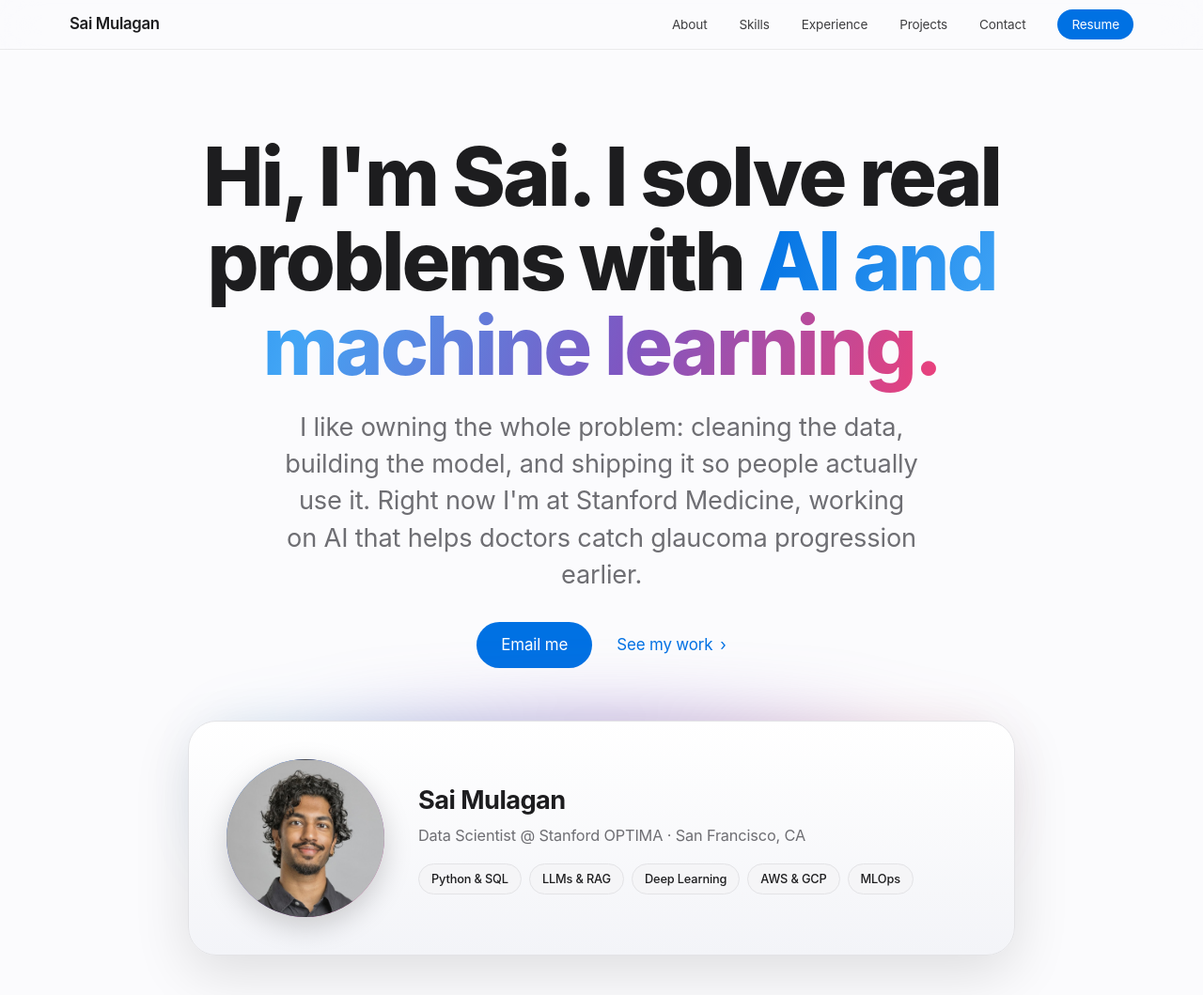
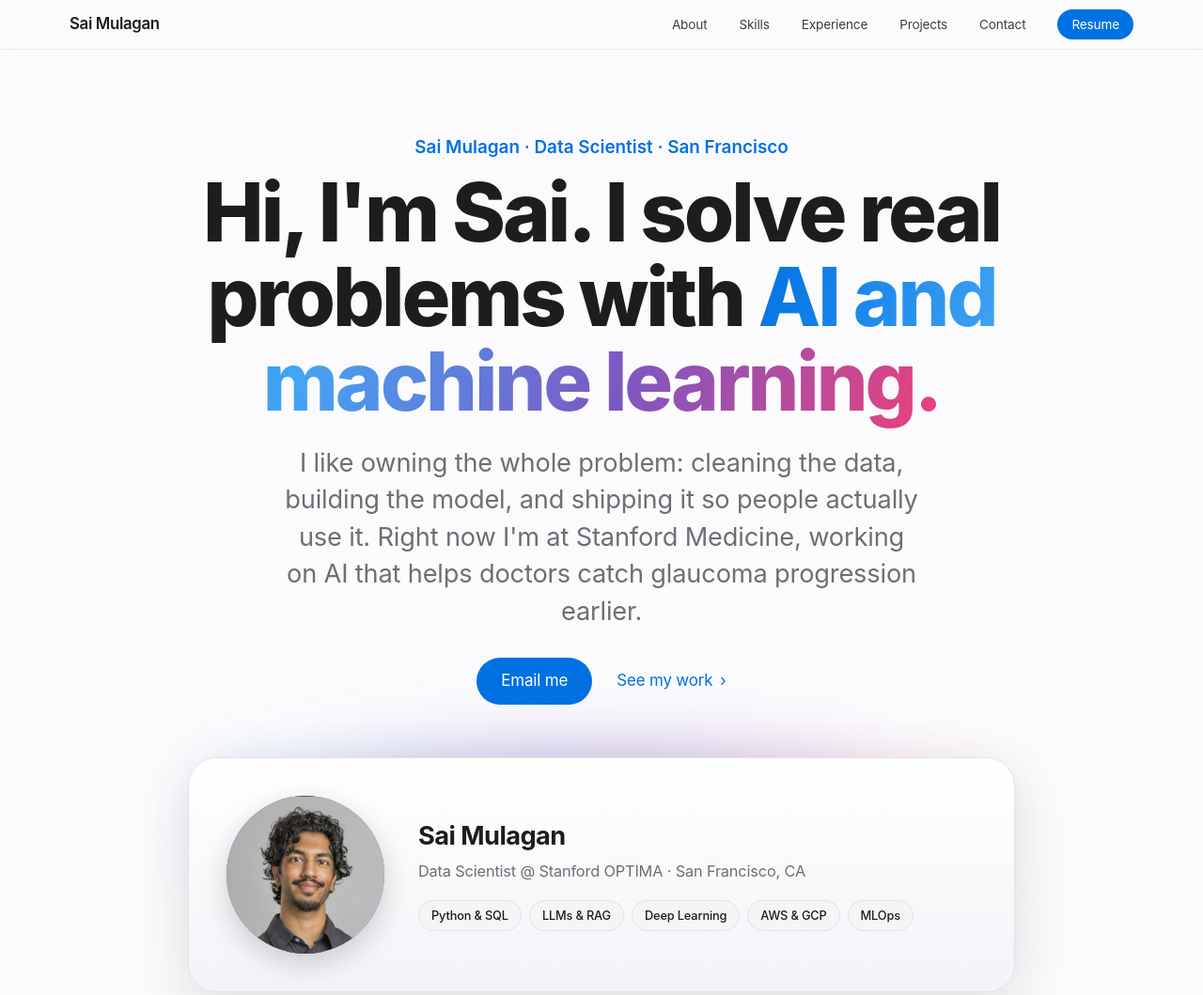
Before and after one commit to SaiMulagan/saimulagan.github.io, a plain HTML site: page index.html in a window 1280 px wide. Shown: the top 1059 px of the page at 94% size. Drawn offline with Linux system fonts and the light colour scheme.

Commit message:
added the header back

```diff
--- a/index.html
+++ b/index.html
@@ -290,7 +290,8 @@
   <!-- HERO -->
   <section class="hero">
     <div class="wrap">
-      <h1 class="reveal in"><span class="visually-hidden">Sai Mulagan: </span>Hi, I'm Sai. I solve real problems with <span class="grad">AI and machine learning.</span></h1>
+      <div class="eyebrow reveal in">Sai Mulagan · Data Scientist · San Francisco</div>
+      <h1 class="reveal in">Hi, I'm Sai. I solve real problems with <span class="grad">AI and machine learning.</span></h1>
       <p class="sub reveal in">I like owning the whole problem: cleaning the data, building the model, and shipping it so people actually use it. Right now I'm at Stanford Medicine, working on AI that helps doctors catch glaucoma progression earlier.</p>
       <div class="hero-actions reveal in">
         <a href="mailto:mulaganss@gmail.com" class="btn btn-fill">Email me</a>
```
